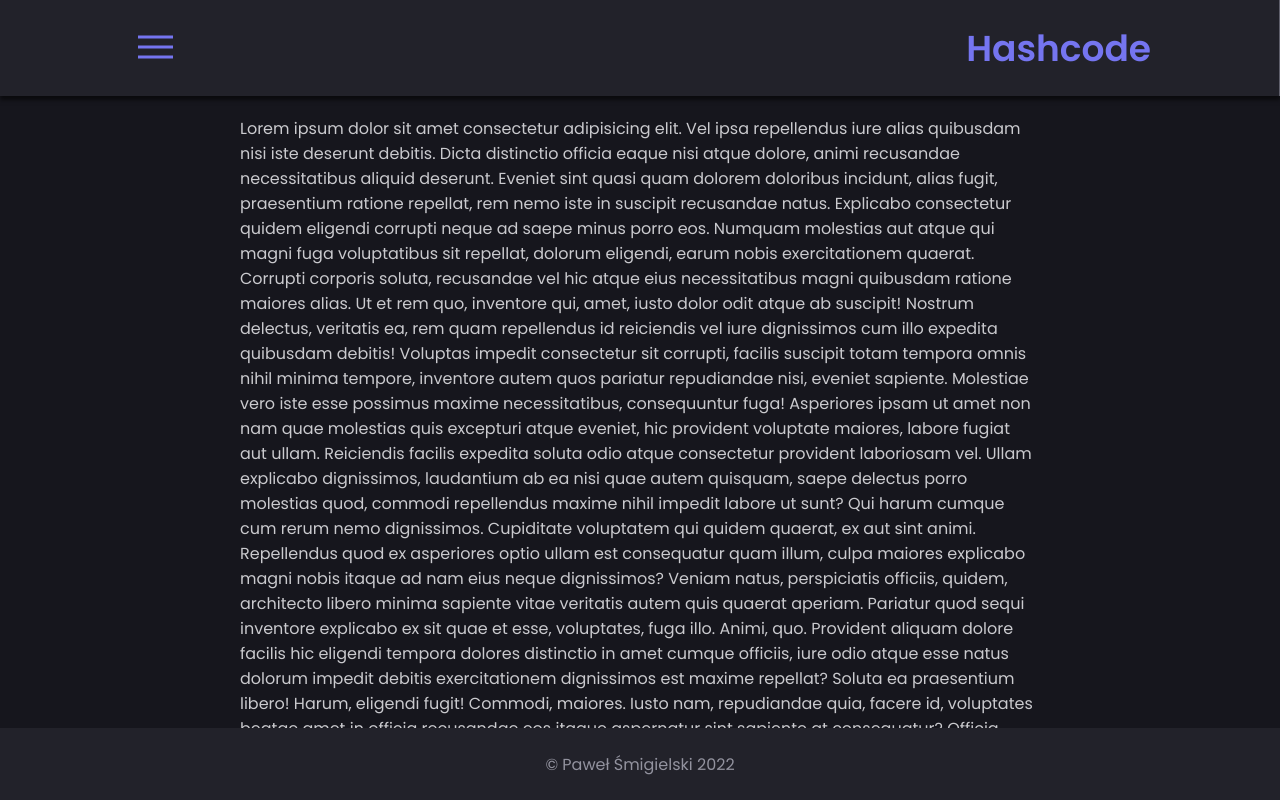
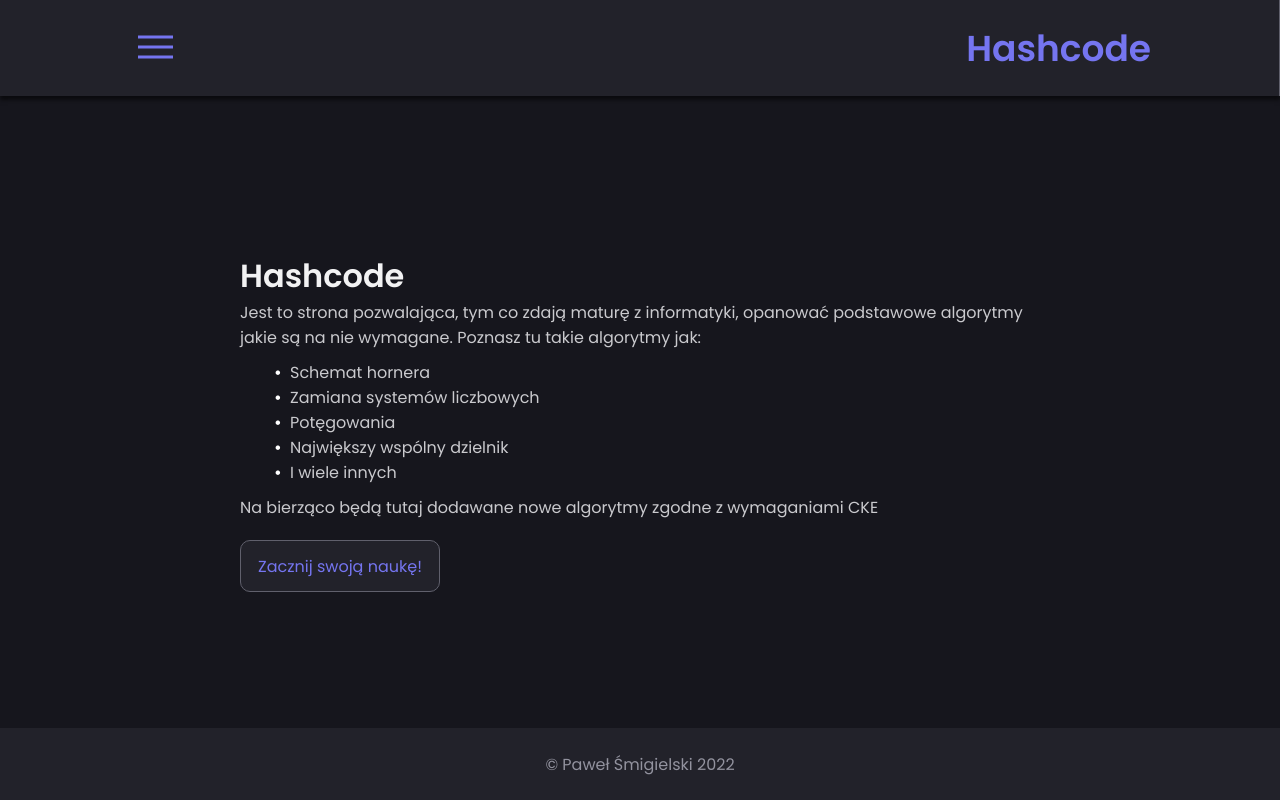
Before and after one commit to PSmigielski/hashcode, a React (Create React App) app: page / in a window 1280 px wide. Built offline with nearby package versions, Linux system fonts and the light colour scheme.

Commit message:
add content to the home page

```diff
--- a/src/data.js
+++ b/src/data.js
@@ -853,7 +853,7 @@ const pages = [
         to: "schemat-hornera",
         data: [
             {
-                header: "schemat hornera",
+                header: "Schemat hornera",
                 text: "Schemat Hornera – sposób obliczania wartości wielomianu dla danej wartości argumentu wykorzystujący minimalną liczbę mnożeń, jest to również algorytm dzielenia wielomianu W (x)  przez dwumian x − c. "
             },
             {
--- a/src/pages/Algorithm/index.css
+++ b/src/pages/Algorithm/index.css
@@ -26,3 +26,8 @@
     color: var(--secondary-text);
     margin-bottom: 10px;
 }
+@media screen and (max-width: 1024px){
+    .algorithm__header{
+        font-size: 24px;
+    }
+}
--- a/src/pages/Home/index.css
+++ b/src/pages/Home/index.css
@@ -17,6 +17,22 @@
     max-width: 800px;
     max-height: fit-content;
 }
+.home__header{
+    font-size: 32px;
+    color: var(--primary-text);
+}
+.home__button{
+    font-family: "Poppins", sans-serif;
+    width: 200px;
+    height: 52px;
+    background-color: var(--secondary-color);
+    border: 1px solid var(--accent);
+    border-radius: 10px;
+    font-size: 16px;
+    cursor: pointer;
+    color: var(--cta);
+    margin-top: 20px;
+}
 @media screen and (max-width: 1548px) {
     .home{
         width: 100%;
@@ -25,3 +41,9 @@
         max-width: 800px;
     }
 }
+@media screen and (max-width: 1024px){
+    .home__header{
+        font-size: 24px;
+        color: var(--primary-text);
+    }
+}
--- a/src/pages/Home/index.jsx
+++ b/src/pages/Home/index.jsx
@@ -1,29 +1,15 @@
-
+import { Link } from "react-router-dom";
+import ContentList from "../../components/ContentList";
 import "./index.css";
 const Home = () => {
     return (
         <div className="home">
             <div className="home__content">
-                Lorem ipsum dolor sit amet consectetur adipisicing elit. Vel ipsa repellendus iure alias quibusdam nisi iste deserunt debitis. Dicta distinctio officia eaque nisi atque dolore, animi recusandae necessitatibus aliquid deserunt.
-                Eveniet sint quasi quam dolorem doloribus incidunt, alias fugit, praesentium ratione repellat, rem nemo iste in suscipit recusandae natus. Explicabo consectetur quidem eligendi corrupti neque ad saepe minus porro eos.
-                Numquam molestias aut atque qui magni fuga voluptatibus sit repellat, dolorum eligendi, earum nobis exercitationem quaerat. Corrupti corporis soluta, recusandae vel hic atque eius necessitatibus magni quibusdam ratione maiores alias.
-                Ut et rem quo, inventore qui, amet, iusto dolor odit atque ab suscipit! Nostrum delectus, veritatis ea, rem quam repellendus id reiciendis vel iure dignissimos cum illo expedita quibusdam debitis!
-                Voluptas impedit consectetur sit corrupti, facilis suscipit totam tempora omnis nihil minima tempore, inventore autem quos pariatur repudiandae nisi, eveniet sapiente. Molestiae vero iste esse possimus maxime necessitatibus, consequuntur fuga!
-                Asperiores ipsam ut amet non nam quae molestias quis excepturi atque eveniet, hic provident voluptate maiores, labore fugiat aut ullam. Reiciendis facilis expedita soluta odio atque consectetur provident laboriosam vel.
-                Ullam explicabo dignissimos, laudantium ab ea nisi quae autem quisquam, saepe delectus porro molestias quod, commodi repellendus maxime nihil impedit labore ut sunt? Qui harum cumque cum rerum nemo dignissimos.
-                Cupiditate voluptatem qui quidem quaerat, ex aut sint animi. Repellendus quod ex asperiores optio ullam est consequatur quam illum, culpa maiores explicabo magni nobis itaque ad nam eius neque dignissimos?
-                Veniam natus, perspiciatis officiis, quidem, architecto libero minima sapiente vitae veritatis autem quis quaerat aperiam. Pariatur quod sequi inventore explicabo ex sit quae et esse, voluptates, fuga illo. Animi, quo.
-                Provident aliquam dolore facilis hic eligendi tempora dolores distinctio in amet cumque officiis, iure odio atque esse natus dolorum impedit debitis exercitationem dignissimos est maxime repellat? Soluta ea praesentium libero!
-                Harum, eligendi fugit! Commodi, maiores. Iusto nam, repudiandae quia, facere id, voluptates beatae amet in officia recusandae eos itaque aspernatur sint sapiente at consequatur? Officia eligendi esse expedita impedit ducimus?
-                Suscipit ratione aliquid rem aut, amet eius! Obcaecati provident vel nulla at quo, quos quis autem dolorum, rerum, ducimus aliquid dolores sequi quisquam atque beatae aut. Atque, minima sequi. Tempora!
-                Ea aut ratione, necessitatibus labore in nihil possimus deleniti. Qui illo ipsam, magni similique sapiente provident beatae necessitatibus ipsa, porro maiores sequi fuga exercitationem, nihil facere velit consequatur. Id, modi?
-                Voluptatem officia corporis maxime maiores et error doloribus aspernatur veniam ipsa, fuga atque repudiandae. Maxime sapiente soluta fugiat aliquid, ducimus, ea quibusdam, eum sequi blanditiis vitae sunt! Sunt, quam modi!
-                Voluptatibus, voluptas necessitatibus placeat alias fugit officiis autem quasi aut velit molestiae amet sint veniam a vel! Veniam quas sed expedita eos repellat consequuntur ipsa illo excepturi, unde veritatis sit?
-                Optio nihil unde aut iusto distinctio accusamus voluptate incidunt porro laboriosam sequi debitis perspiciatis velit adipisci quos illo est alias doloremque voluptas, in autem! Officiis tenetur fugiat totam quae ex!
-                Consequatur cum fuga dolor nostrum, ad reprehenderit aliquam eos nisi voluptatem numquam assumenda voluptatum sequi optio itaque, vitae illum facilis aspernatur, quibusdam totam earum. Iusto quidem cum commodi ipsam consequatur.
-                Pariatur voluptatibus, amet, quae vero sequi praesentium quas, minus eligendi sit cumque labore exercitationem ipsam. Incidunt tempore expedita, illum deserunt cumque adipisci voluptate vero veniam nemo maiores autem rem vel.
-                Provident, animi numquam aliquid eos molestias quae tenetur, nostrum repellendus nesciunt quo voluptates. Perspiciatis, laborum aspernatur nesciunt minus laudantium aliquid deleniti fuga dignissimos, obcaecati quos vel in, magni architecto blanditiis.
-                Dolore quasi vitae labore amet natus eius veritatis iure, tempora minus illum saepe corporis modi? Aspernatur facere soluta laborum eveniet omnis est, rerum animi fugit, quaerat illum beatae assumenda quia.
+                <h1 className="home__header">Hashcode</h1>
+                <p>Jest to strona pozwalająca, tym co zdają maturę z informatyki, opanować podstawowe algorytmy jakie są na nie wymagane. Poznasz tu takie algorytmy jak:</p>
+                <ContentList data={["Schemat hornera", "Zamiana systemów liczbowych", "Potęgowania", "Największy wspólny dzielnik", "I wiele innych"]}/>
+                <p>Na bierząco będą tutaj dodawane nowe algorytmy zgodne z wymaganiami CKE</p>
+                <Link to="/algorithms/basic-info"><button className="home__button">Zacznij swoją naukę!</button></Link>
             </div>
         </div>
     )
```
Also changed, not shown: 1 other file (tests, documents, lock files or other folders).
